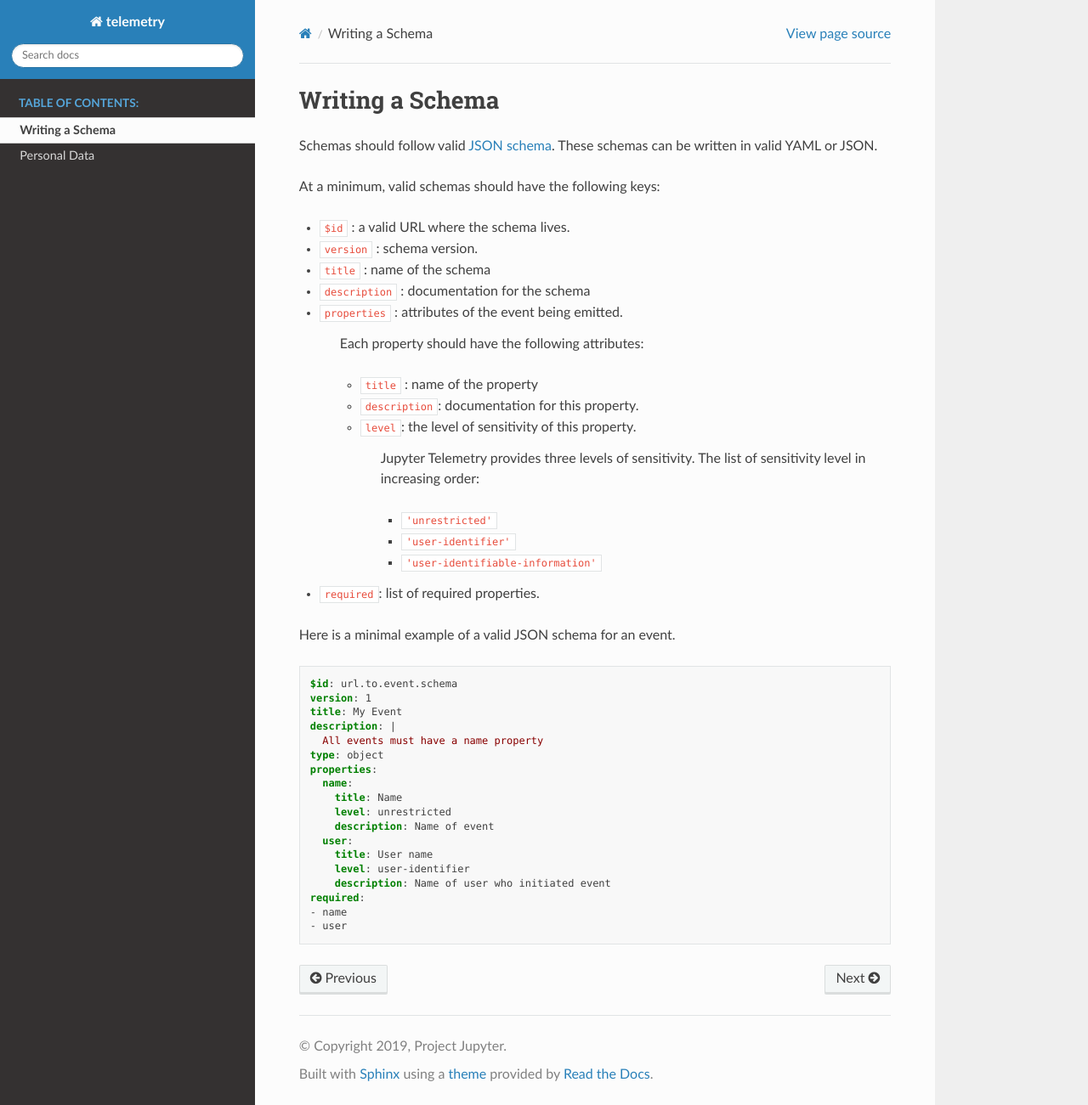
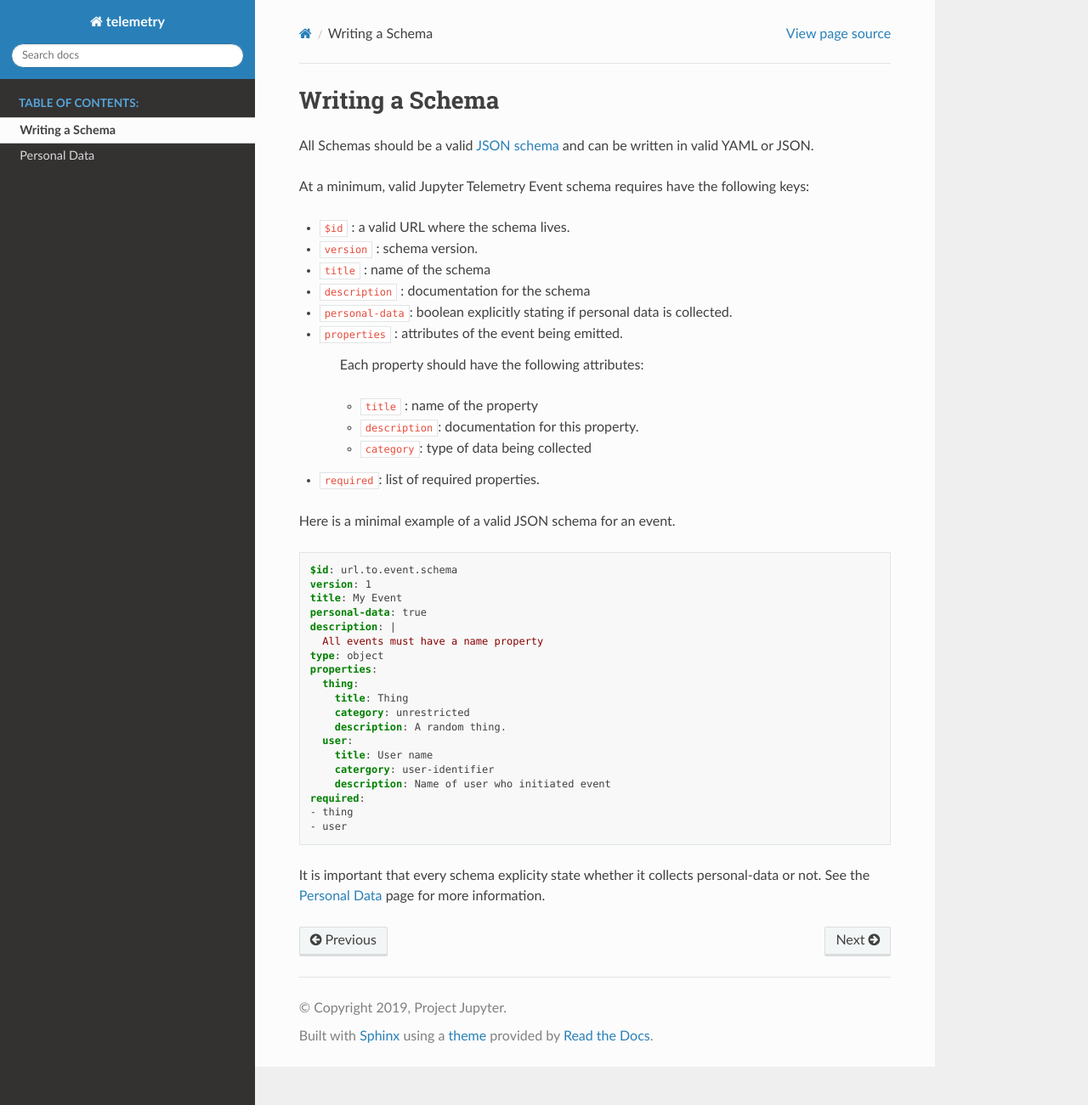
Before and after one commit to jupyter/telemetry, a Sphinx documentation site: the page built from docs/pages/schemas.rst, in a window 1280 px wide and 1301 px high. Shown: the whole window at 85% size. Built offline with Sphinx 7.4.7 and the Read the Docs theme 2.0.0, drawn with Linux system fonts in a browser that asks for light colours.

Commit message:
add sentence to schema docs about personal data

```diff
--- a/docs/pages/schemas.rst
+++ b/docs/pages/schemas.rst
@@ -1,28 +1,22 @@
 Writing a Schema
 ================
 
+All Schemas should be a valid `JSON schema`_ and can be written in valid YAML or JSON.
 
-Schemas should follow valid `JSON schema`_. These schemas can be written in valid YAML or JSON.
-
-At a minimum, valid schemas should have the following keys:
+At a minimum, valid Jupyter Telemetry Event schema requires have the following keys:
 
 - ``$id`` : a valid URL where the schema lives.
 - ``version`` : schema version.
 - ``title`` : name of the schema
 - ``description`` : documentation for the schema
+- ``personal-data``: boolean explicitly stating if personal data is collected.
 - ``properties`` : attributes of the event being emitted.
 
     Each property should have the following attributes:
 
     + ``title`` : name of the property
     + ``description``: documentation for this property.
-    + ``level``: the level of sensitivity of this property.
-
-        Jupyter Telemetry provides three levels of sensitivity. The list of sensitivity level in increasing order:
-
-        + ``'unrestricted'``
-        + ``'user-identifier'``
-        + ``'user-identifiable-information'``
+    + ``category``: type of data being collected
 
 - ``required``: list of required properties.
 
@@ -33,21 +27,24 @@ Here is a minimal example of a valid JSON schema for an event.
     $id: url.to.event.schema
     version: 1
     title: My Event
+    personal-data: true
     description: |
       All events must have a name property
     type: object
     properties:
-      name:
-        title: Name
-        level: unrestricted
-        description: Name of event
+      thing:
+        title: Thing
+        category: unrestricted
+        description: A random thing.
       user:
         title: User name
-        level: user-identifier
+        catergory: user-identifier
         description: Name of user who initiated event
     required:
-    - name
+    - thing
     - user
 
 
 .. _JSON schema: https://json-schema.org/
+
+It is important that every schema explicity state whether it collects personal-data or not. See the :ref:`Personal Data` page for more information.
```
Also changed, not shown: docs/pages/personal-data.rst (+16 -10 lines).
